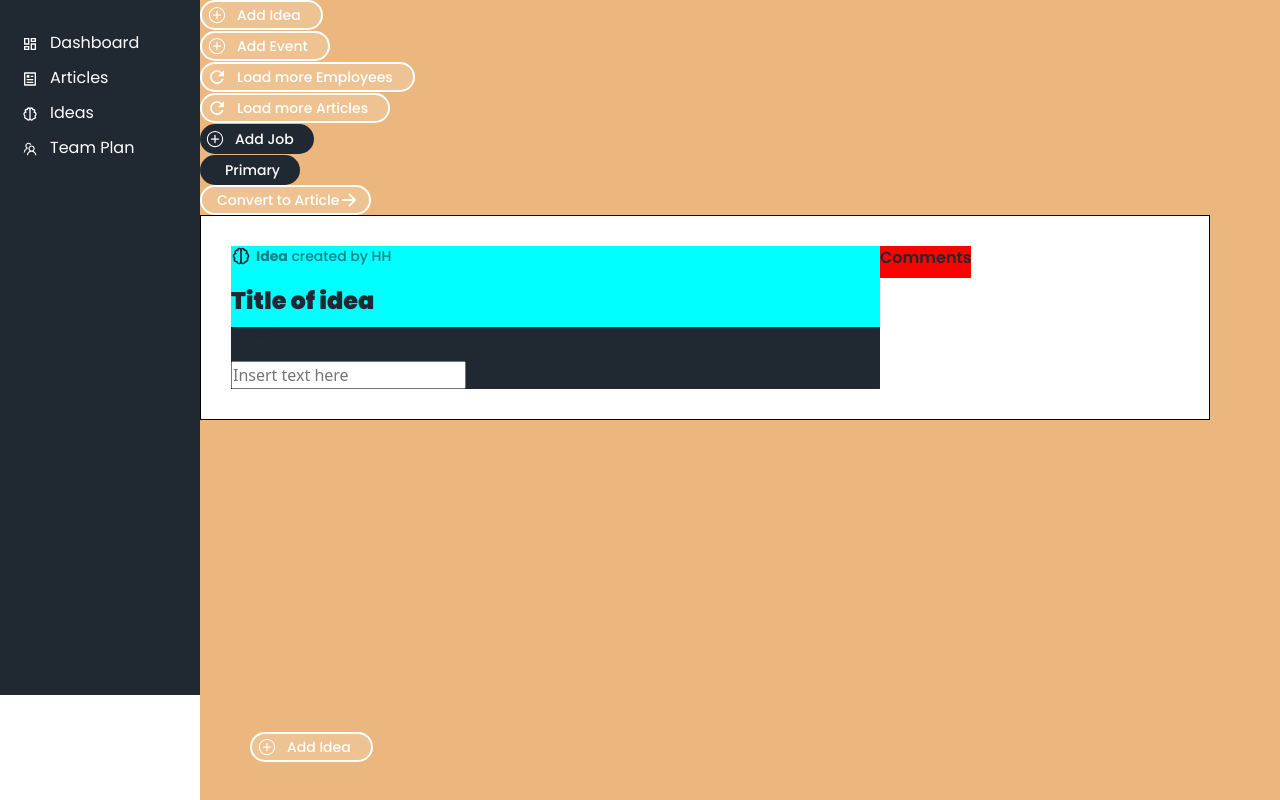
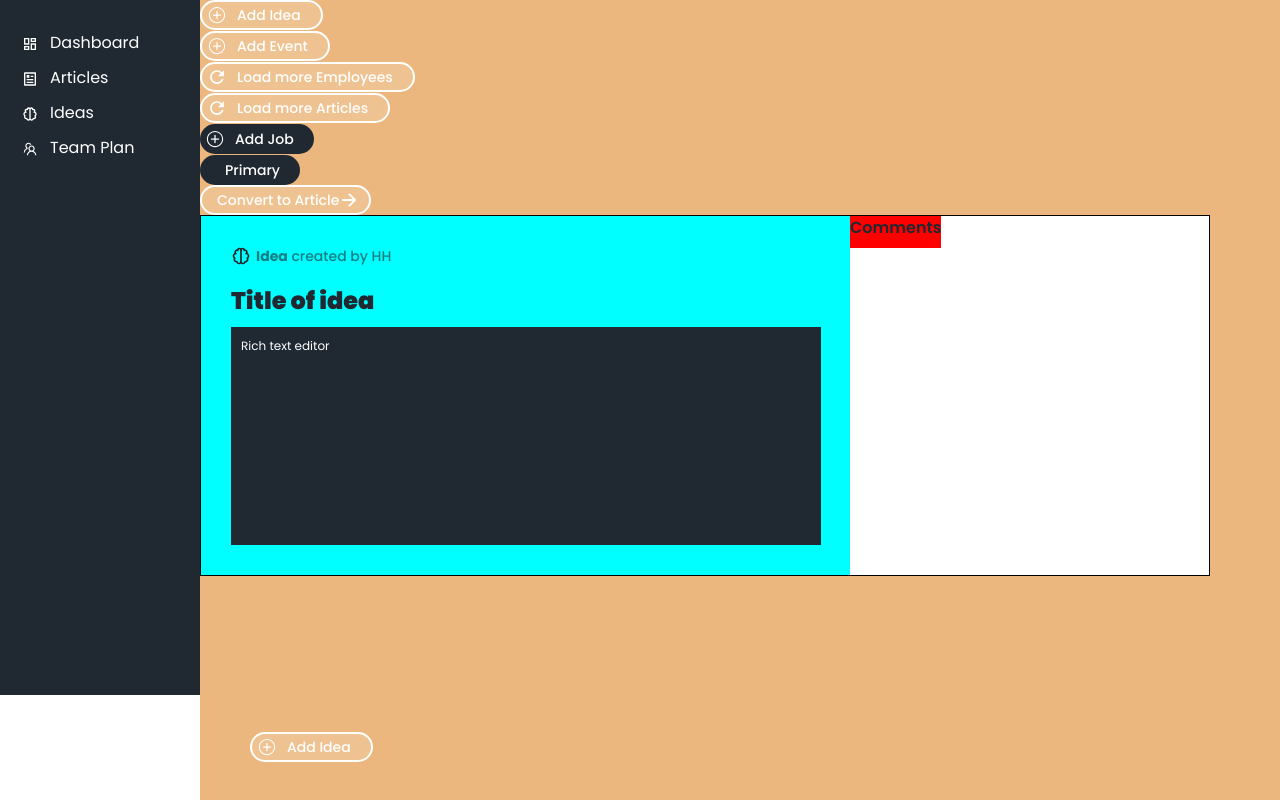
Before and after one commit to helher/newsplan, a React (Create React App) app: page /ideas in a window 1280 px wide. Built offline with nearby package versions, Linux system fonts and the light colour scheme; what parse would draw is missing.

Commit message:
Pop-idea skeleton

```diff
--- a/src/components/popups/popup-idea/PopupIdea.css
+++ b/src/components/popups/popup-idea/PopupIdea.css
@@ -1,4 +1,9 @@
 @import url(./../../../index.css);
+
+.placeholder-text {
+  color: var(--white-color);
+  padding: 10px;
+}
 
 section {
   border: 1px solid black;
@@ -6,13 +11,17 @@ section {
   display: flex;
   flex-wrap: wrap;
   align-items: flex-start;
-  padding: 30px;
   background-color: var(--white-color);
 }
 
 .idea-flex-left {
   background-color: aqua;
   width: 649px;
+  padding: 30px;
+}
+
+.idea-flex-right {
+  background-color: red;
 }
 
 .idea-icon {
@@ -25,18 +34,8 @@ section {
   display: flex;
 }
 
-.idea-flex-right {
-  background-color: red;
+.rich-text-editor {
+  background-color: var(--primary-color);
+  height: 218px;
+  width: 590px;
 }
-
-.rich-text-editor {
-}
-
-.rich-text-toolbar {
-  width: 100%;
-  background-color: var(--primary-color);
-}
-
-.text-input {
-  width: auto;
-}
--- a/src/components/popups/popup-idea/PopupIdea.js
+++ b/src/components/popups/popup-idea/PopupIdea.js
@@ -12,14 +12,7 @@ function PopupIdea() {
                 </div>
 
                 <h1>Title of idea</h1>
-                <div className="rich-text-editor">
-                    <div className="rich-text-toolbar">
-                        <p>Toolbox</p>
-                        <form>
-                            <input className="text-input" type="text" placeholder="Insert text here"></input>
-                        </form>
-                    </div>
-                </div>
+                <div className="rich-text-editor"><p className="placeholder-text">Rich text editor</p></div>
             </div>
 
                 <div className="idea-flex-right">
```
Also changed, not shown: src/components/rich-text-editor/RichTextEdior.js (+15 -0 lines), src/components/rich-text-editor/RichTextEditor.css (+8 -0 lines).
